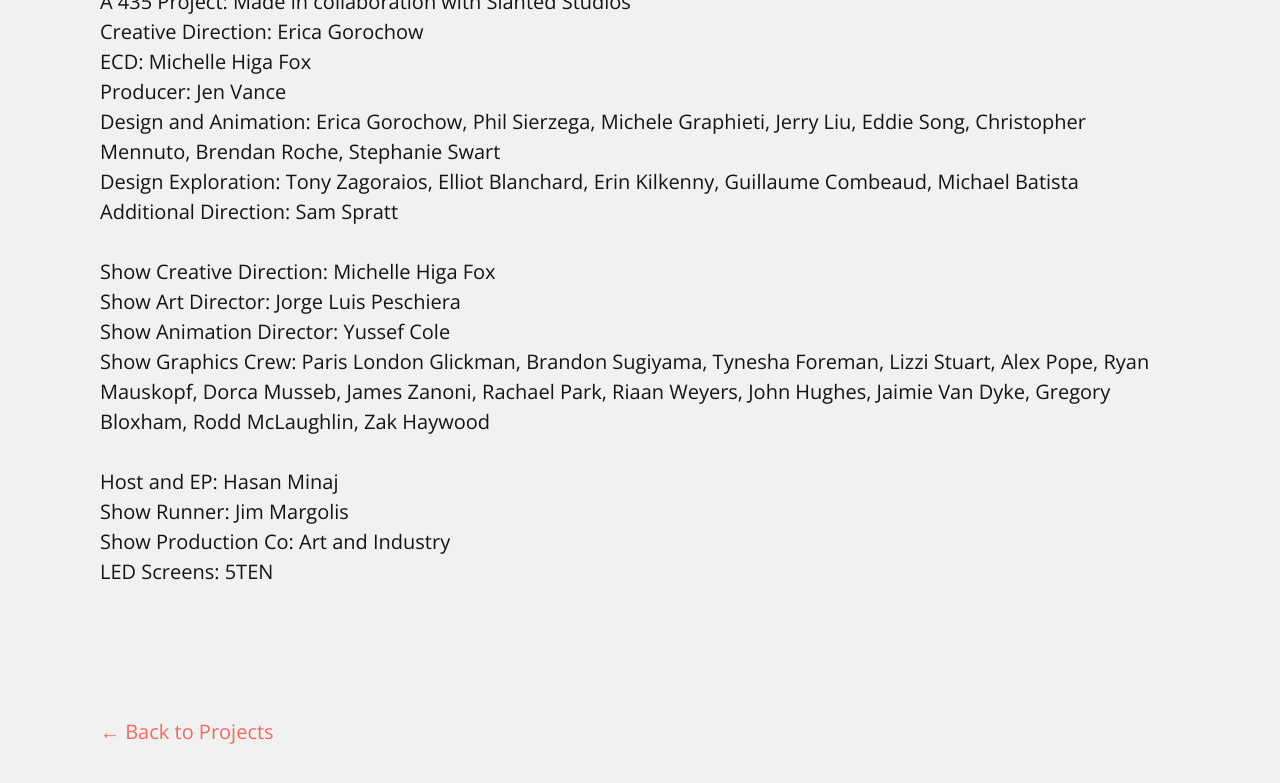
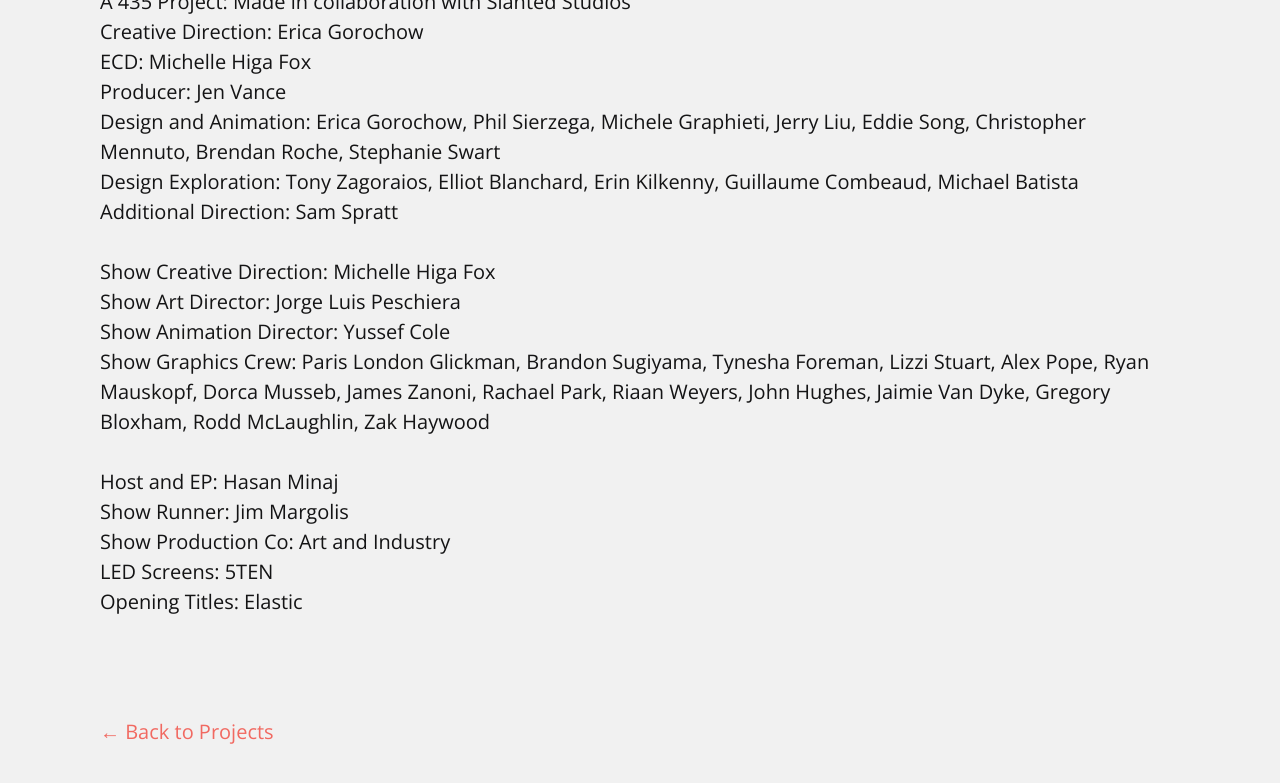
Before and after one commit to gorociao/peprally-website, a Jekyll site: the page built from _my_collection/patriotact.markdown, in a window 1280 px wide and 900 px high, scrolled down 6552 px, cut to the strip 0-796 px from the top of the window. Shown: the top 783 px of the strip. Built offline with Jekyll 4.4.1, drawn with Linux system fonts in a browser that asks for light colours.

Commit message:
added pa credits

```diff
--- a/_my_collection/patriotact.markdown
+++ b/_my_collection/patriotact.markdown
@@ -124,6 +124,7 @@
 Show Runner: Jim Margolis<br/>
 Show Production Co: [Art and Industry](http://www.artandindustryinc.com/)<br/>
 LED Screens: [5TEN](https://www.510visuals.com/patriot-act)<br/>
+Opening Titles: Elastic
 <br/>
 
 
```
Also changed, not shown: images/patriotact/show/final00_1833740975.gif (deleted).
